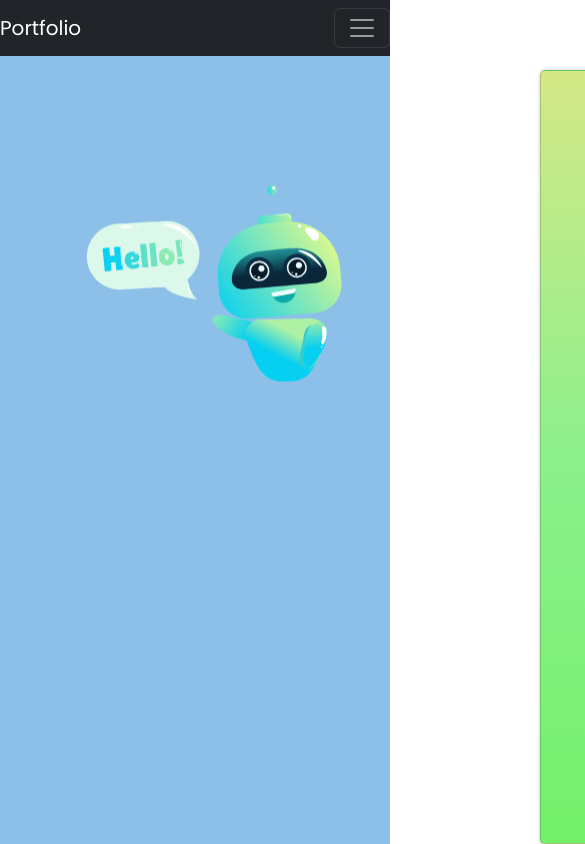
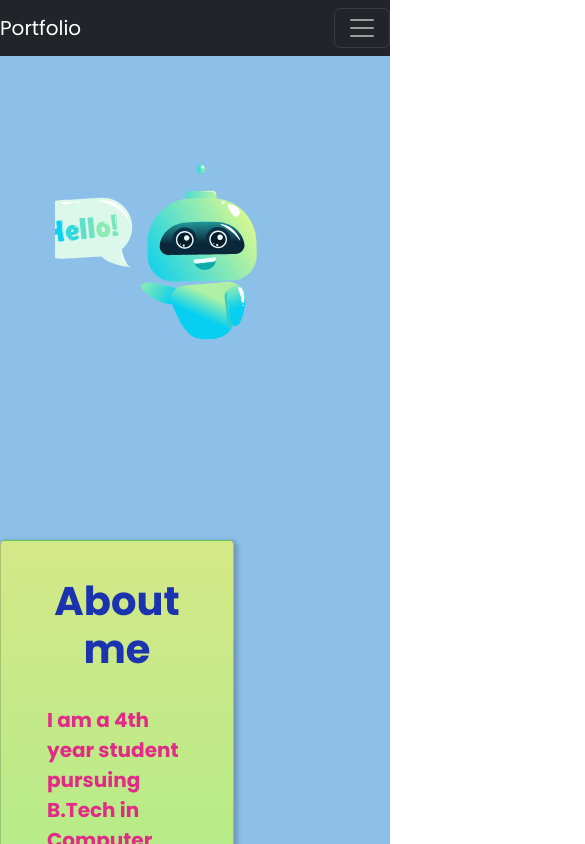
Before and after one commit to Hrishita-Paul/Portfolio, a React (Create React App) app: page /about in a window 390 px wide. Shown: the top 844 px of the page, 585 px wide, since content can reach past the window. Built offline with nearby package versions, Linux system fonts and the light colour scheme.

Commit message:
new commit

```diff
--- a/src/Pages/About.css
+++ b/src/Pages/About.css
@@ -1,16 +1,14 @@
-@import url('https://fonts.googleapis.com/css2?family=Poppins:wght@100;200;300;400;500;600;700;800;900&display=swap');
+/* @import url('https://fonts.googleapis.com/css2?family=Poppins:wght@100;200;300;400;500;600;700;800;900&display=swap');
 body{
     font-family: 'Poppins', sans-serif;
-}
+} */
 .about{
     background-color: #8dc0e9;
     margin-top:0px;
     display:flex;
-    margin-top:0px;
     flex-direction:row;
     width:100vw;
     height:100vh;
-
 }
 .about-image{
     margin-top:80px;
@@ -27,15 +25,16 @@
 }
 .card-body{
     overflow:hidden;
-    position: relative;
+    /* position: relative; */
     float:right;
-
+    /* display:flex; */
 }
 .about-card{
-
+    display:flex;
+    flex-direction:column;
     width:60vw;
     margin-top:70px;
-    padding:20px 30px 40px 30px;
+    padding:20px 30px 20px 30px;
     border-radius:5px;
     box-sizing: border-box;
     box-shadow: 2px 2px 4px 2px rgba(0, 0, 0, 0.2);
@@ -56,3 +55,9 @@
     font-size:20px;
     color:rgb(226, 43, 134);
 }
+@media screen  and (max-width:800px){
+    .about{
+        flex-direction:column;
+    }
+
+}
```
